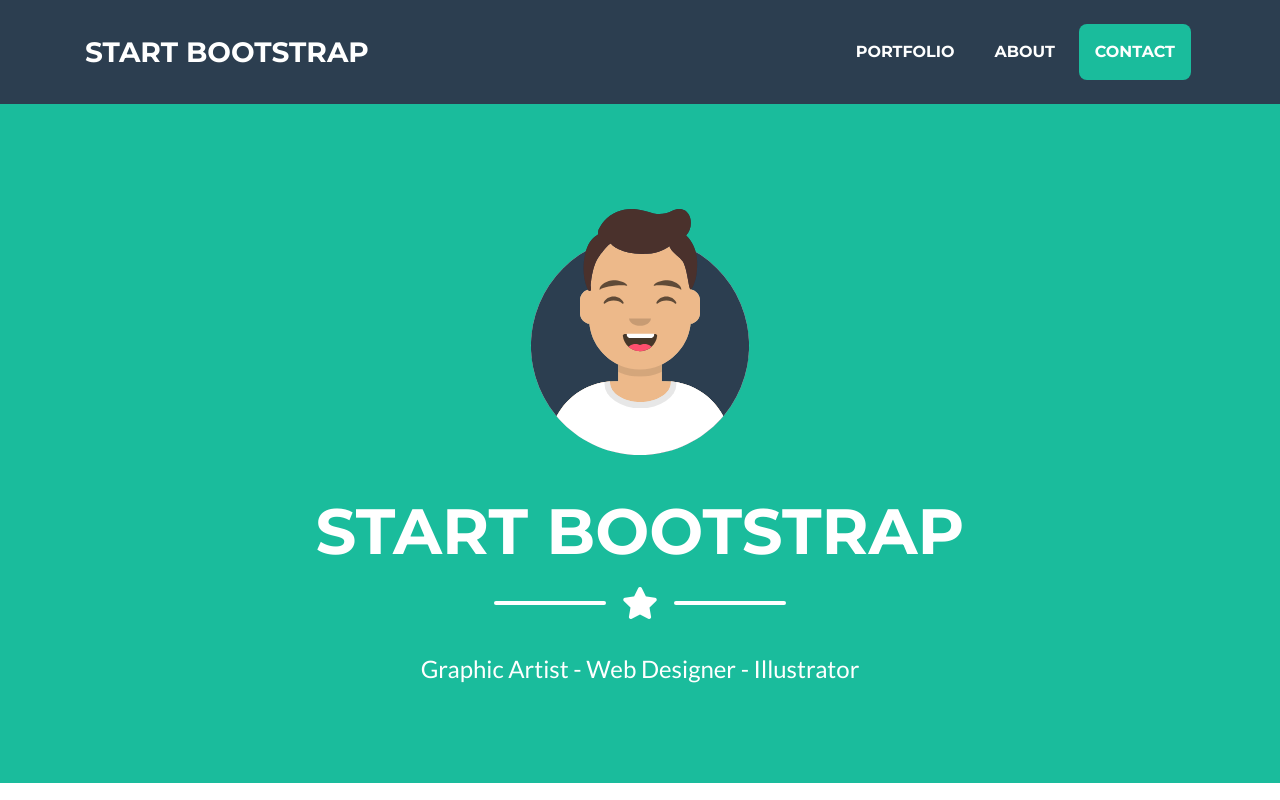
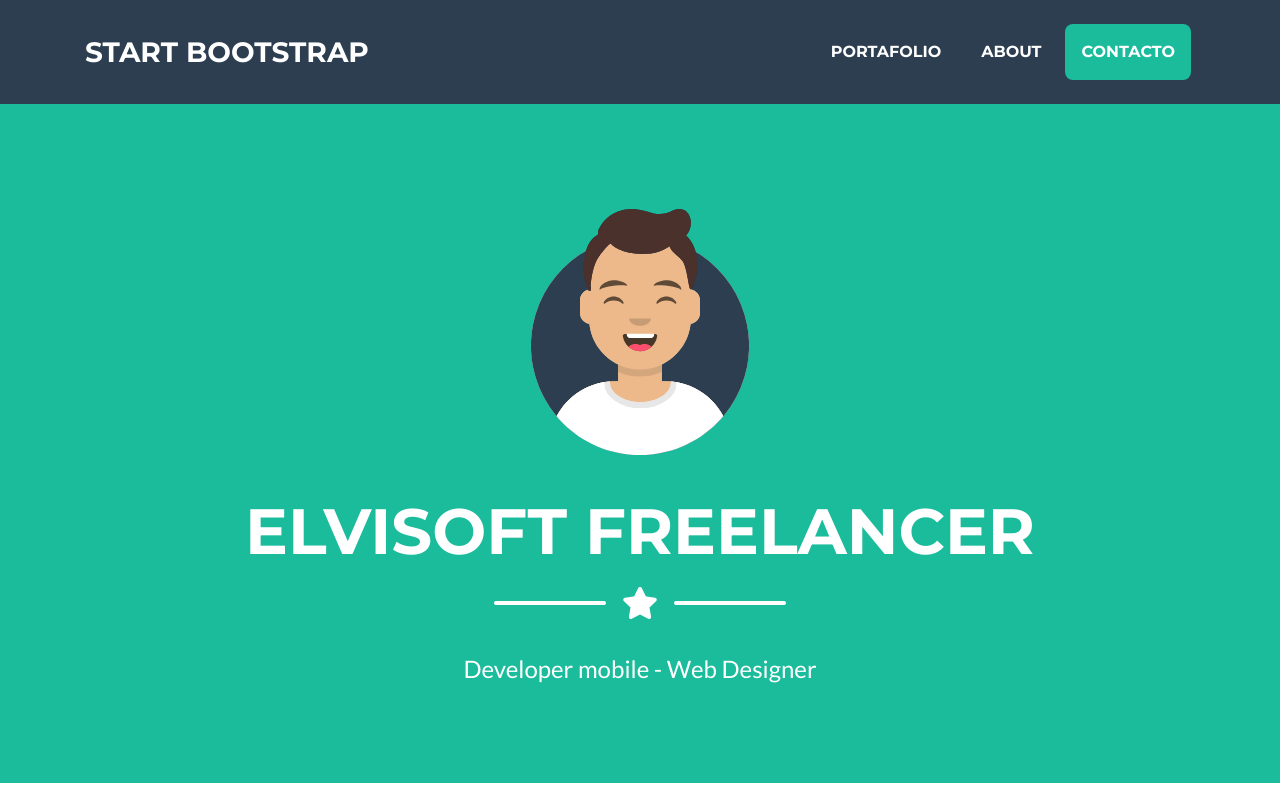
Before and after one commit to elvisoft/miweb, a website with bundled scripts: page index.html in a window 1280 px wide. Shown: the top 800 px of the page. Built offline with nearby package versions, Linux system fonts and the light colour scheme.

Commit message:
Update index.html

```diff
--- a/index.html
+++ b/index.html
@@ -8,7 +8,7 @@
   <meta name="description" content="">
   <meta name="author" content="">
 
-  <title>Freelancer - Start Bootstrap Theme</title>
+  <title>Elvis Mancilla Freelancer</title>
 
   <!-- Custom fonts for this theme -->
   <link href="vendor/fontawesome-free/css/all.min.css" rel="stylesheet" type="text/css">
@@ -33,13 +33,13 @@
       <div class="collapse navbar-collapse" id="navbarResponsive">
         <ul class="navbar-nav ml-auto">
           <li class="nav-item mx-0 mx-lg-1">
-            <a class="nav-link py-3 px-0 px-lg-3 rounded js-scroll-trigger" href="#portfolio">Portfolio</a>
+            <a class="nav-link py-3 px-0 px-lg-3 rounded js-scroll-trigger" href="#portfolio">Portafolio</a>
           </li>
           <li class="nav-item mx-0 mx-lg-1">
             <a class="nav-link py-3 px-0 px-lg-3 rounded js-scroll-trigger" href="#about">About</a>
           </li>
           <li class="nav-item mx-0 mx-lg-1">
-            <a class="nav-link py-3 px-0 px-lg-3 rounded js-scroll-trigger" href="#contact">Contact</a>
+            <a class="nav-link py-3 px-0 px-lg-3 rounded js-scroll-trigger" href="#contact">Contacto</a>
           </li>
         </ul>
       </div>
@@ -54,7 +54,7 @@
       <img class="masthead-avatar mb-5" src="img/avataaars.svg" alt="">
 
       <!-- Masthead Heading -->
-      <h1 class="masthead-heading text-uppercase mb-0">Start Bootstrap</h1>
+      <h1 class="masthead-heading text-uppercase mb-0">elvisoft Freelancer</h1>
 
       <!-- Icon Divider -->
       <div class="divider-custom divider-light">
@@ -66,7 +66,7 @@
       </div>
 
       <!-- Masthead Subheading -->
-      <p class="masthead-subheading font-weight-light mb-0">Graphic Artist - Web Designer - Illustrator</p>
+      <p class="masthead-subheading font-weight-light mb-0">Developer mobile - Web Designer</p>
 
     </div>
   </header>
```
